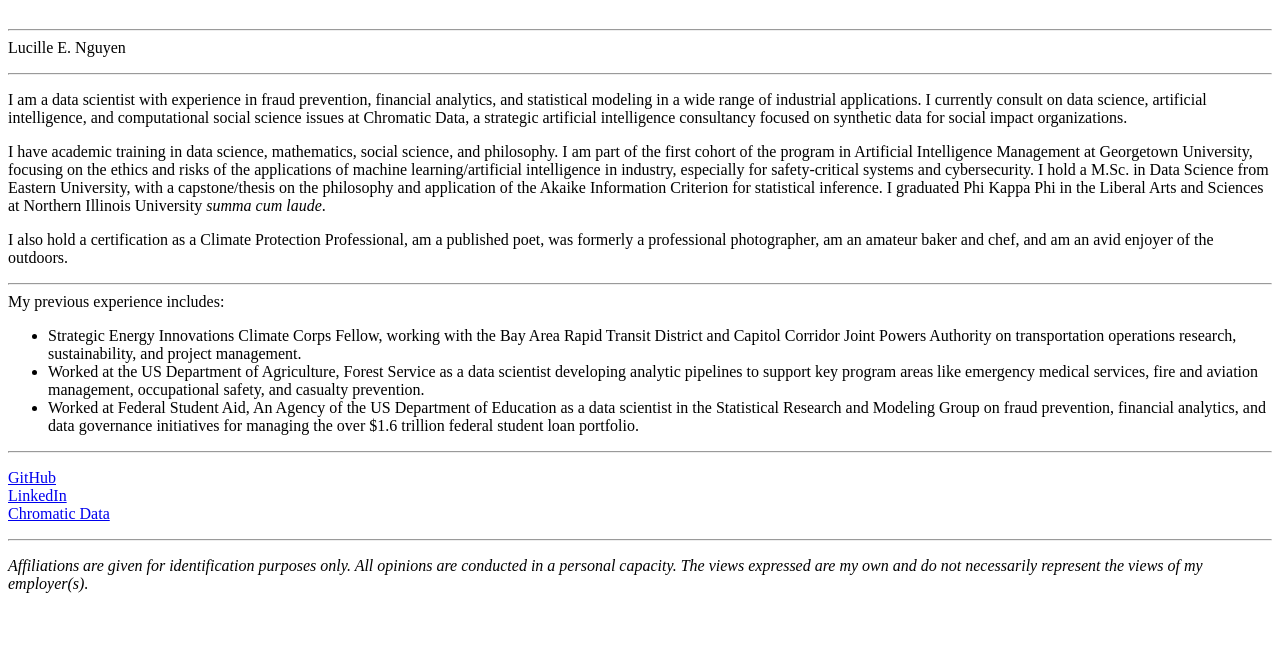
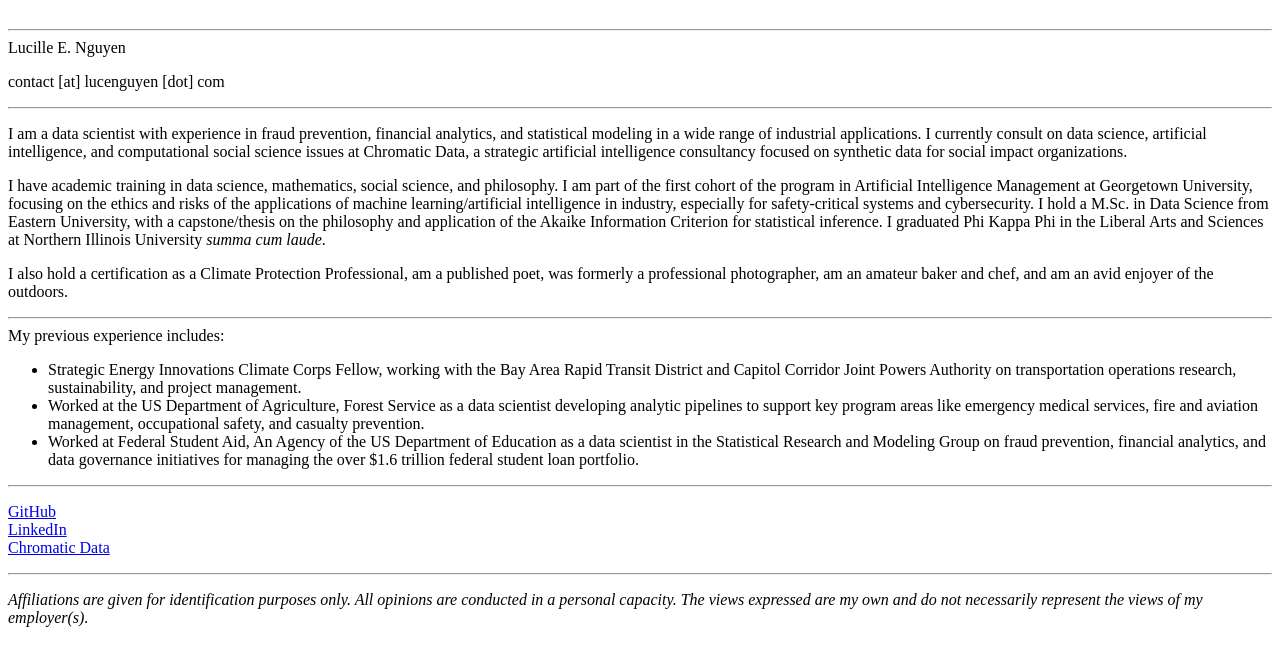
Before and after one commit to thelucenguyen/thelucenguyen.github.io, a plain HTML site: page index.html in a window 1280 px wide. Shown: the part 72-738 px from the top of the page. Drawn offline with Linux system fonts and the light colour scheme.

Commit message:
Update index.html

```diff
--- a/index.html
+++ b/index.html
@@ -10,7 +10,7 @@
 <HR>
 Lucille E. Nguyen
 <P>
-
+contact [at] lucenguyen [dot] com
 <HR>
 <P>
 I am a data scientist with experience in fraud prevention, financial analytics, and statistical modeling in a wide range of industrial applications. I currently consult on data science, artificial intelligence,
```
